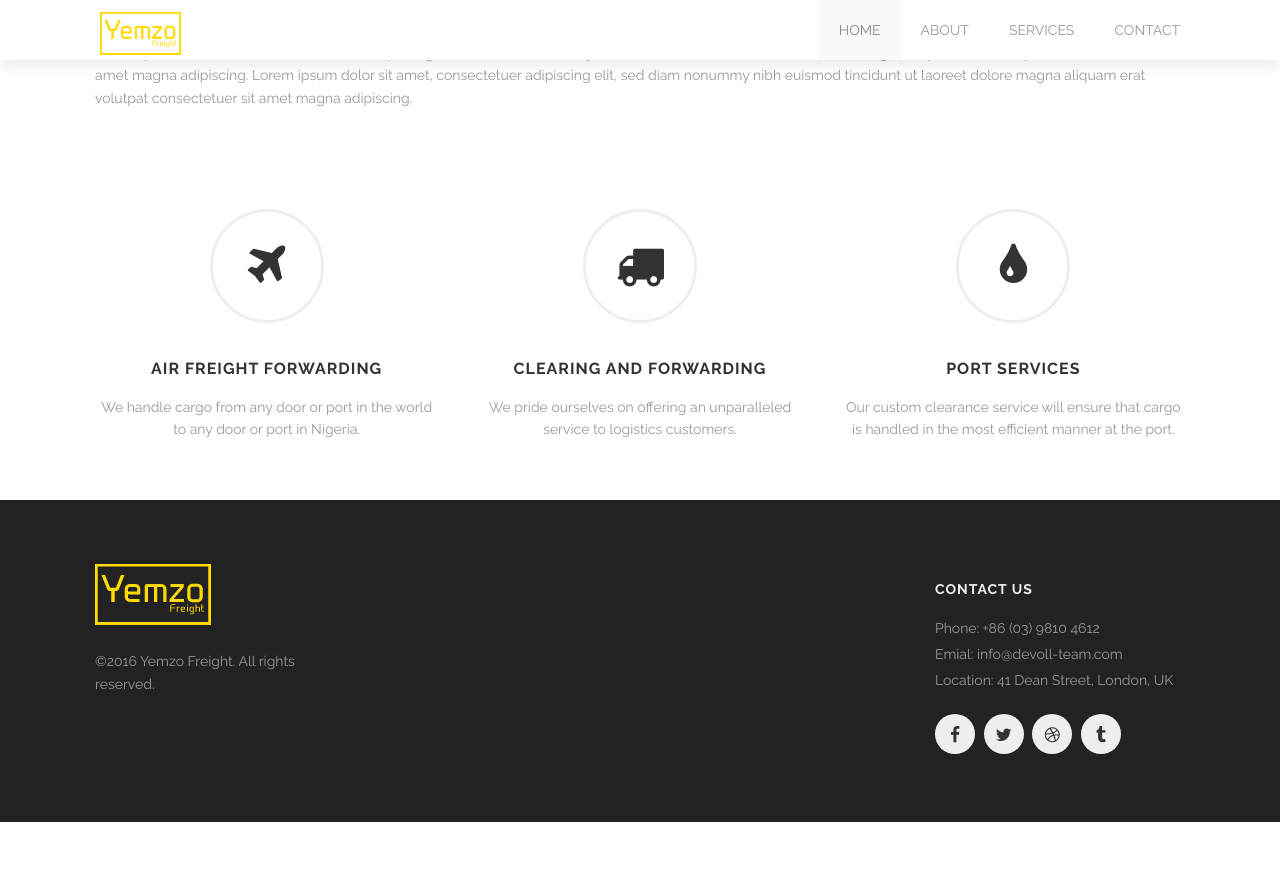
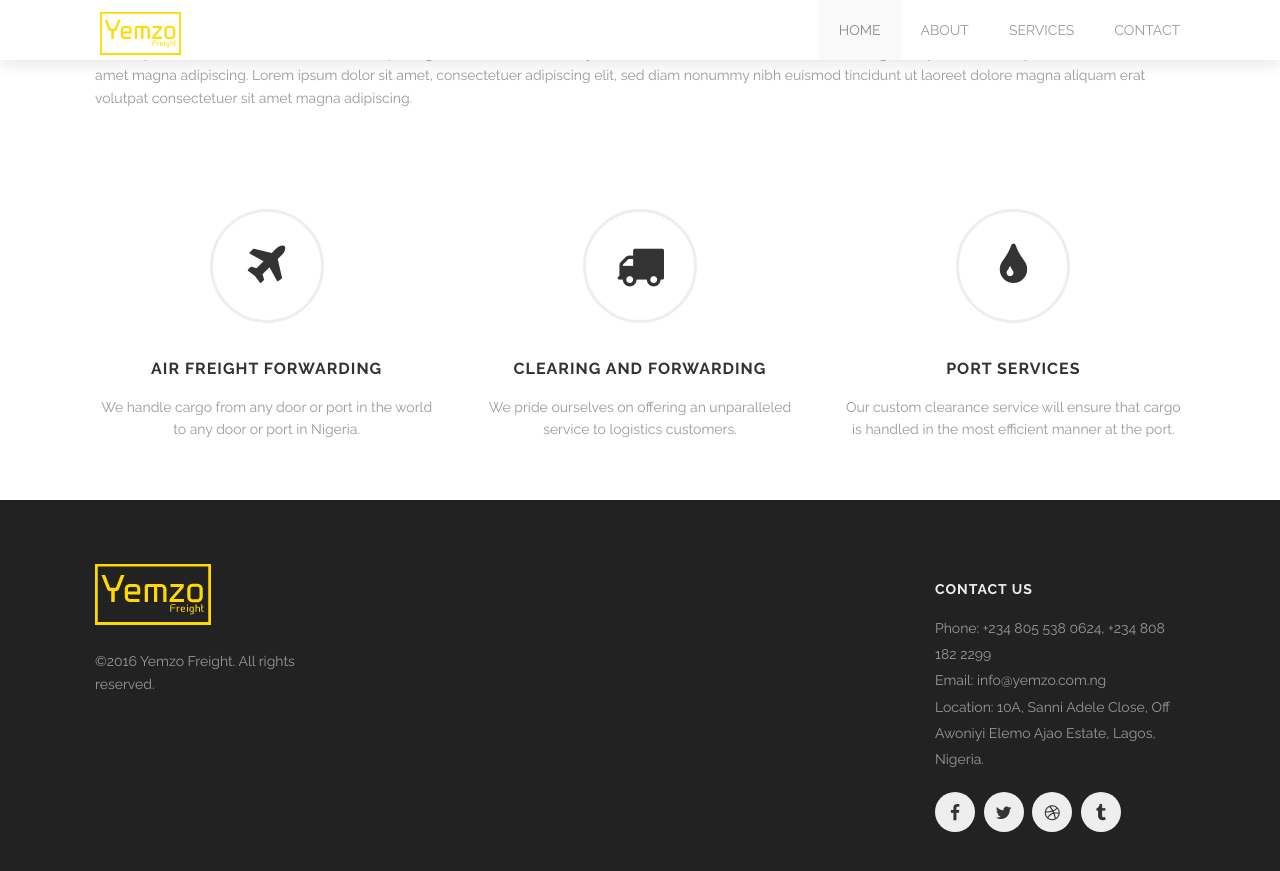
Before and after one commit to onlyyouandty/yemzo-site, a Jekyll site: the page index.html, which Jekyll copies as it is, in a window 1280 px wide and 900 px high, scrolled down 887 px. Shown: the top 871 px of the window. Built offline with Jekyll 4.4.1, drawn with Linux system fonts in a browser that asks for light colours; nearby versions of some CDN libraries; library files that are not in the unit come from our copies; before the commit the page ends 1709 px from its top, so only the background shows below that.

Commit message:
edit contact in the footer area

```diff
--- a/about.html
+++ b/about.html
@@ -271,9 +271,9 @@
       <div class='spacing'></div>
       <h4>Contact us</h4>
       <ul>
-        <li>Phone: +86 (03) 9810 4612</li>
-        <li>Emial: info@devoll-team.com</li>
-        <li>Location: 41 Dean Street, London, UK</li>
+        <li>Phone: +234 805 538 0624, +234 808 182 2299</li>
+        <li>Emial: info@yemzo.com.ng</li>
+        <li>Location: 10A, Sanni Adele Close, Off Awoniyi Elemo Ajao Estate, Lagos, Nigeria.</li>
       </ul>
       <div class='spacing'></div>
       <ul class='socials'>
--- a/contact.html
+++ b/contact.html
@@ -202,9 +202,9 @@
       <div class='spacing'></div>
       <h4>Contact us</h4>
       <ul>
-        <li>Phone: +86 (03) 9810 4612</li>
-        <li>Emial: info@devoll-team.com</li>
-        <li>Location: 41 Dean Street, London, UK</li>
+        <li>Phone: +234 805 538 0624, +234 808 182 2299</li>
+        <li>Email: info@yemzo.com.ng</li>
+        <li>Location: 10A, Sanni Adele Close, Off Awoniyi Elemo Ajao Estate, Lagos, Nigeria.</li>
       </ul>
       <div class='spacing'></div>
       <ul class='socials'>
--- a/index.html
+++ b/index.html
@@ -290,9 +290,9 @@
       <div class='spacing'></div>
       <h4>Contact us</h4>
       <ul>
-        <li>Phone: +86 (03) 9810 4612</li>
-        <li>Emial: info@devoll-team.com</li>
-        <li>Location: 41 Dean Street, London, UK</li>
+        <li>Phone: +234 805 538 0624, +234 808 182 2299</li>
+        <li>Email: info@yemzo.com.ng</li>
+        <li>Location: 10A, Sanni Adele Close, Off Awoniyi Elemo Ajao Estate, Lagos, Nigeria.</li>
       </ul>
       <div class='spacing'></div>
       <ul class='socials'>
```
Also changed, not shown: services.html (+6 -6 lines).
